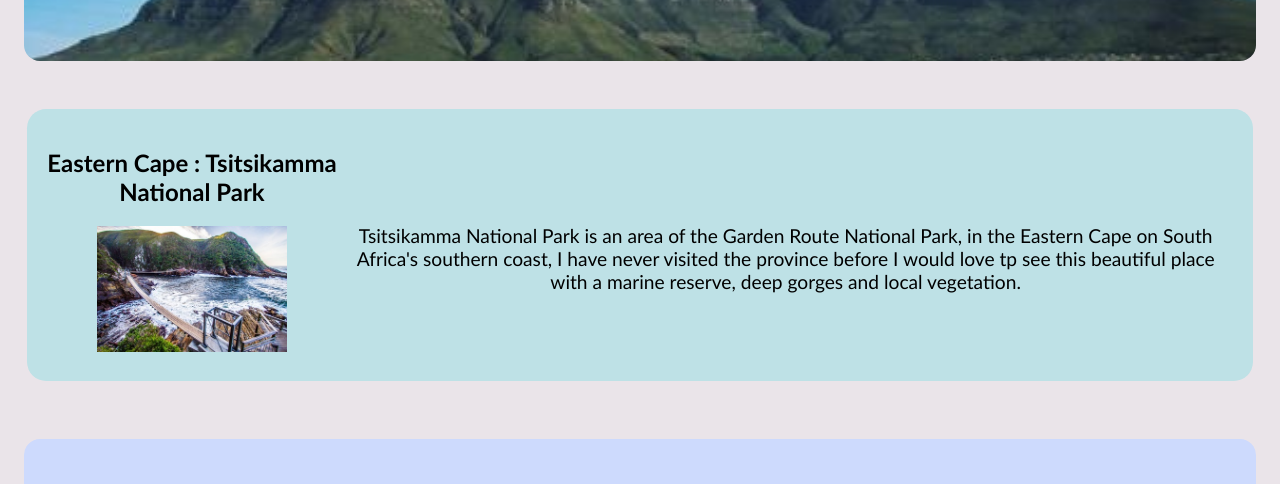
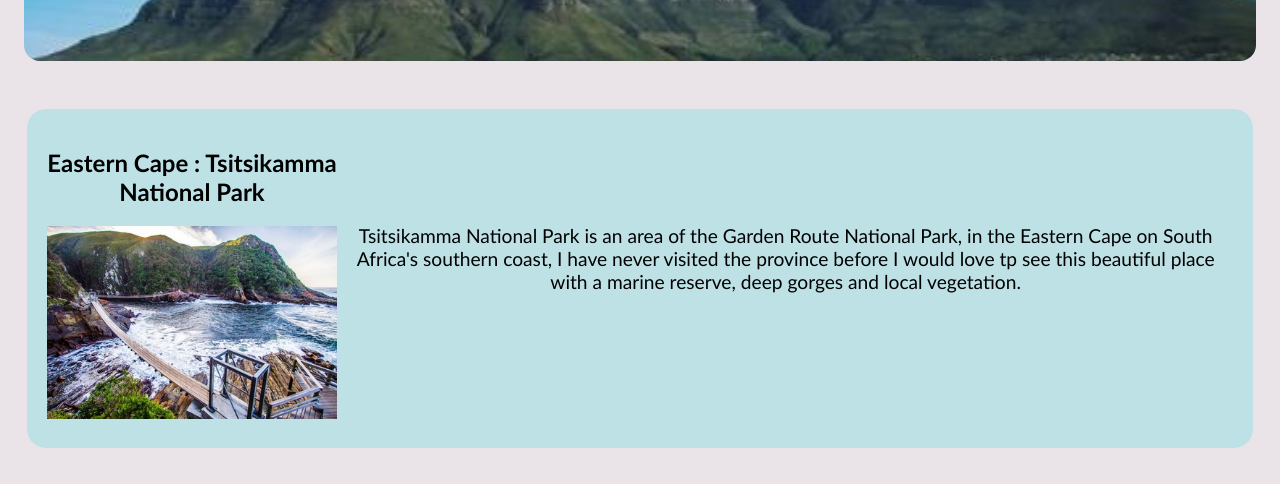
Before and after one commit to Mercyfulll/basic-website, a plain HTML site: page my-webpage.html in a window 1280 px wide. Shown: the part 316-800 px from the top of the page. Drawn offline with Linux system fonts and the light colour scheme.

Commit message:
Changes on SimpleGrid

```diff
--- a/my-webpage.html
+++ b/my-webpage.html
@@ -19,7 +19,7 @@
     <div class=" city">
         <div class="cityimage">
             <h2>Eastern Cape : Tsitsikamma National Park</h2>
-            <img src="Tsitsikama.jpg" alt="Tsitsikamma National Park" width="190">
+            <img src="Tsitsikama.jpg" alt="Tsitsikamma National Park" width="290">
         </div>
 
         <div class="citytext">
--- a/simple-grid.css
+++ b/simple-grid.css
@@ -358,8 +358,6 @@ p {
     padding: 0.1em;
   }
 
-
-
   .box1,
   .box2,
   .box3 {
```
